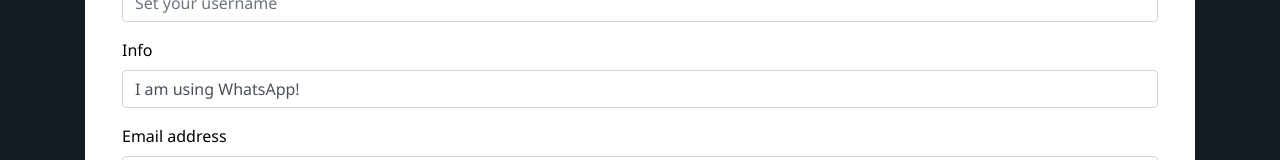
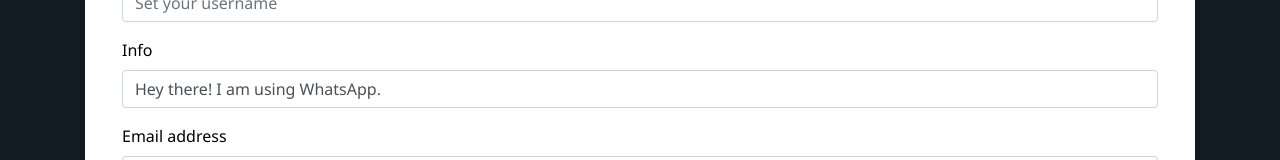
Before and after one commit to Flovedev/WhatsApp-clone-FE, a React (Create React App) app: page /registration in a window 1280 px wide. Shown: the part 281-441 px from the top of the page. Built offline with nearby package versions, Linux system fonts and the light colour scheme; no server answers.

Commit message:
Update Registration.tsx

```diff
--- a/src/components/registration/Registration.tsx
+++ b/src/components/registration/Registration.tsx
@@ -9,7 +9,7 @@
   let [userEmail, setUserEmail] = useState("");
   let [userPW, setUserPW] = useState("");
   let [userName, setUserName] = useState("");
-  let [userInfo, setUserInfo] = useState("I am using WhatsApp!");
+  let [userInfo, setUserInfo] = useState("Hey there! I am using WhatsApp.");
 
   const dispatch = useAppDispatch();
   const navigate = useNavigate();
```
